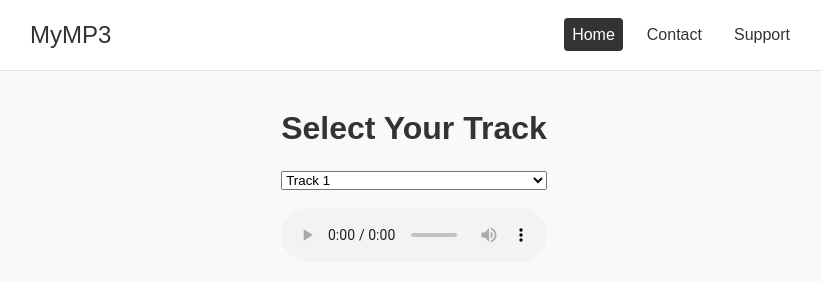
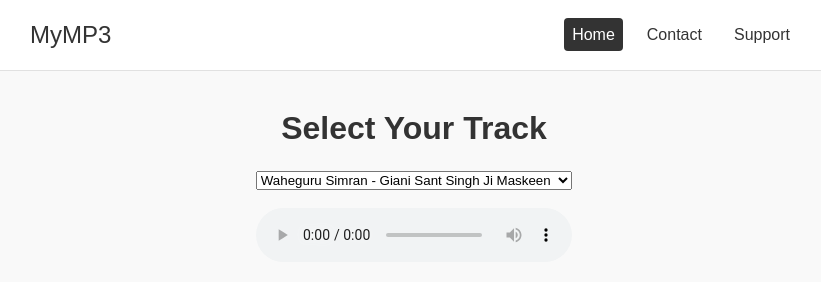
Before and after one commit to ns13131313/world, a plain HTML site: page index.html in a window 1280 px wide. Shown: the whole page, without its empty margins (226-1047 px from the left). Drawn offline with Linux system fonts and the light colour scheme.

Commit message:
Update index.html

```diff
--- a/index.html
+++ b/index.html
@@ -22,8 +22,8 @@
     <h1>Select Your Track</h1>
     <label for="trackSelector" class="visually-hidden">Choose a track</label>
     <select id="trackSelector">
-      <option value="assets/audio/track1.mp3">Track 1</option>
-      <option value="assets/audio/track2.mp3">Track 2</option>
+      <option value="assets/audio/Simran.mp3">Waheguru Simran - Giani Sant Singh Ji Maskeen</option>
+      <option value="assets/audio/NaamAbhiyaas.mp3">Naam Abhiyaas - Giani Sant Singh Ji Maskeen</option>
     </select>
 
     <audio id="audioPlayer" controls>
```
